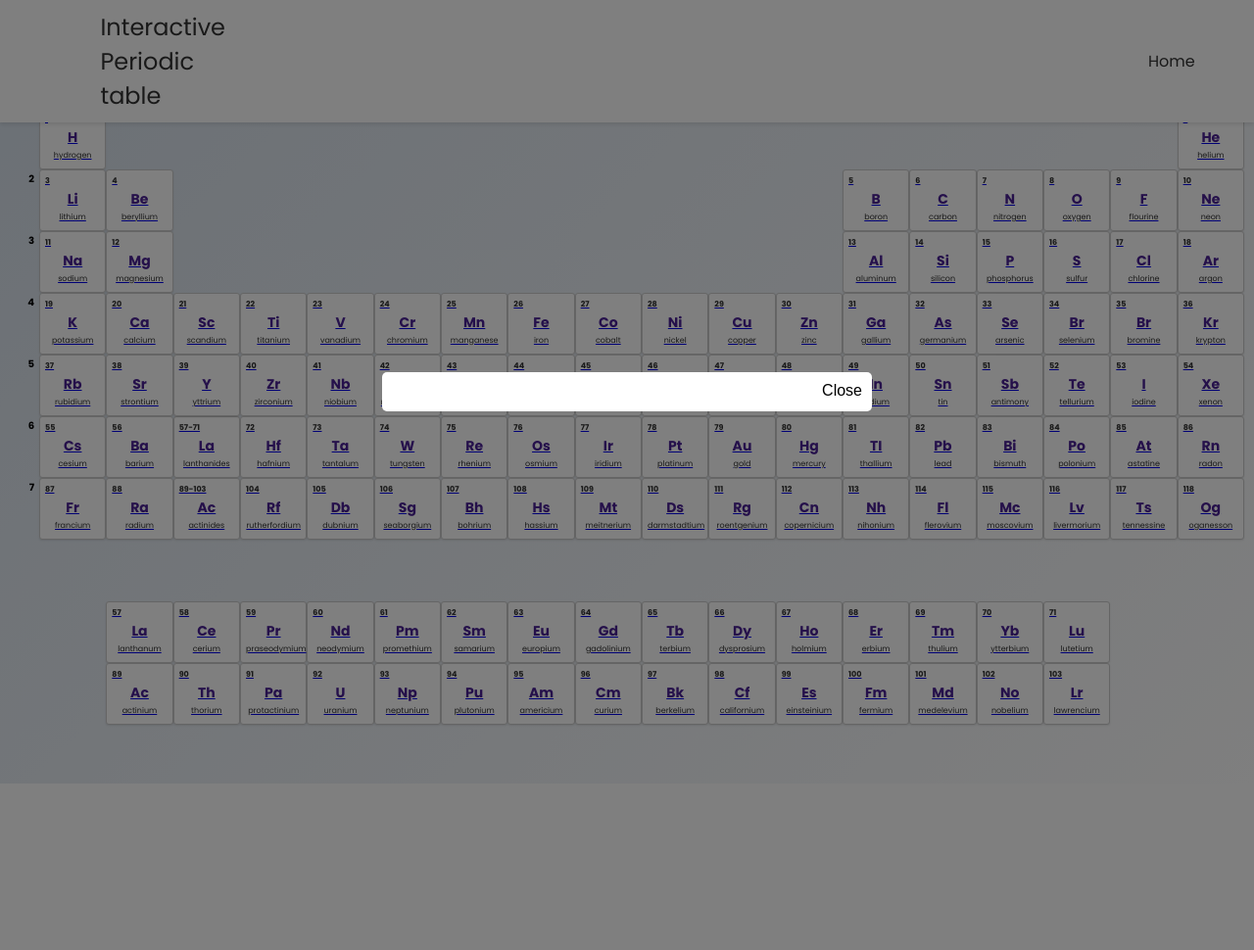
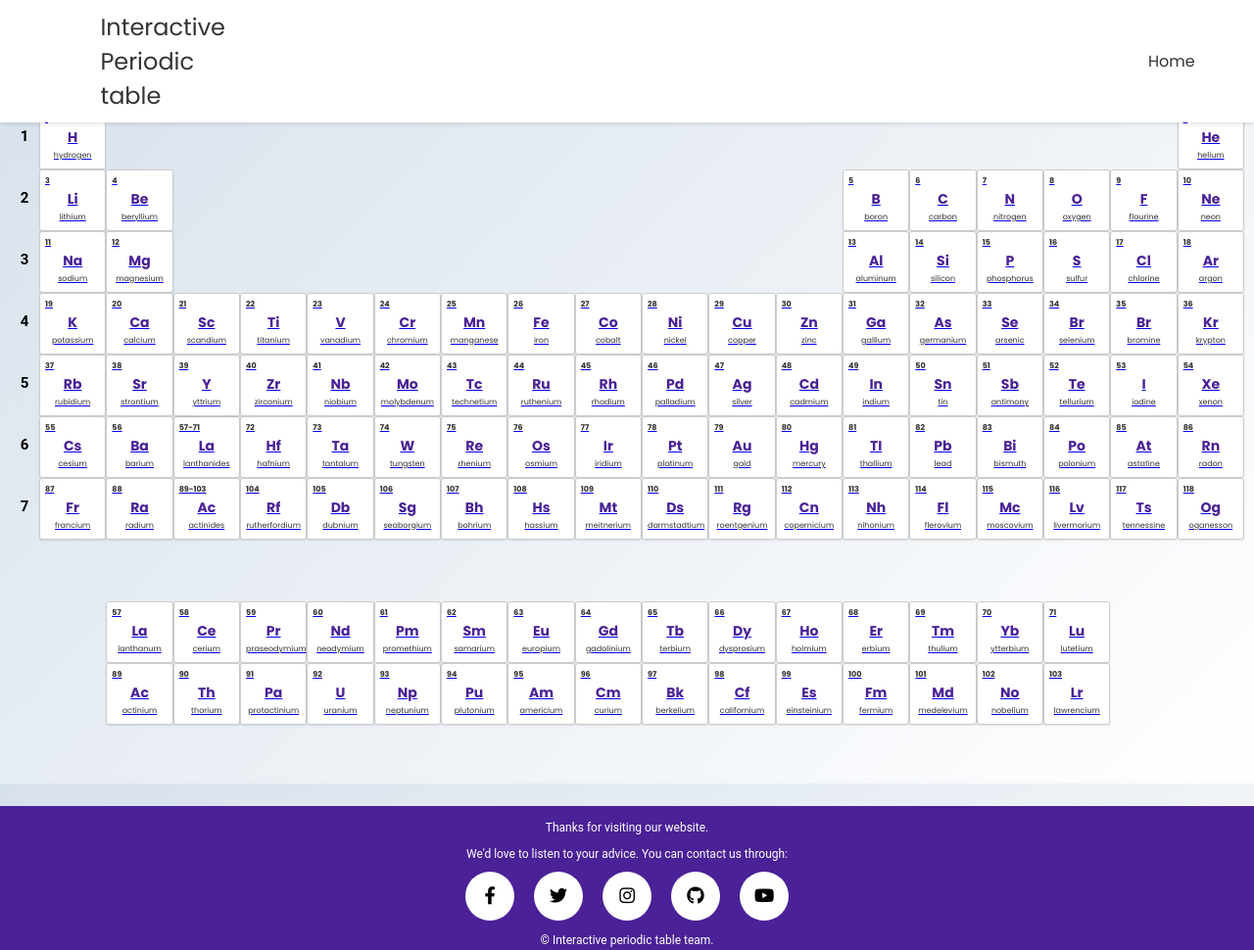
Before and after one commit to M1k3ez/ipt, a Flask app: page / in a window 1280 px wide. Shown: the whole page at 98% size. Before the commit the page ends 800 px from the top, so only its background shows below. Run offline with Flask 3, Linux system fonts and the light colour scheme.

Commit message:
Update modal.js

```diff
--- a/Y13-DTP/app.py
+++ b/Y13-DTP/app.py
@@ -30,6 +30,7 @@ app.config.update(
 mail = Mail(app)
 db.init_app(app)
 
+
 class ContactForm(FlaskForm):
     name = StringField('Name', validators=[
         DataRequired(),
@@ -56,6 +57,7 @@ class ContactForm(FlaskForm):
         Length(max=600)
     ])
     submit = SubmitField('Send Message')
+
 
 @app.route('/')
 def home():
@@ -89,6 +91,7 @@ def home():
         return render_template("home.html", elements=elements)
     except Exception:
         return render_template('404.html'), 500
+
 
 @app.route('/<int:electron>', methods=['GET'])
 def get_element(electron):
--- a/Y13-DTP/static/JS/popup.js
+++ b/Y13-DTP/static/JS/popup.js
@@ -7,26 +7,27 @@ $(document).ready(function() {
             type: 'GET',
             success: function(response) {
                 if (response.error) {
-                    $('#popup-content').html('<p>' + response.error + '</p>');
+                    $('#popup-content').html('<p>' + 404 + '</p>');
                 } else {
                     var content = '<h2>' + response.name + ' (' + response.symbol + ')</h2>';
                     content += '<p>Electron: ' + response.electron + '</p>';
                     content += '<p>Electronegativity: ' + response.enegativity + '</p>';
                     content += '<p>Melting Point: ' + response.meltingpoint + '°C</p>';
                     content += '<p>Boiling Point: ' + response.boilingpoint + '°C</p>';
-                    content += '<p>Details: ' + response.details + '</p>';
                     content += '<p>Year of Discovery: ' + response.ydiscover + '</p>';
+                    content += '<p><a href="' + response.details + '" target="_blank">Details (Press on, NIB.gov)</a></p>';
                     $('#popup-content').html(content);
                 }
-                $('#popup').show();
+                $('.popup').addClass('active');
             },
             error: function(error) {
                 $('#popup-content').html('<p>Error fetching element details.</p>');
-                $('#popup').show();
+                $('.popup').addClass('active');
             }
         });
     });
-    $('#popup-close').click(function() {
-        $('#popup').hide();
+
+    $('.popup .close-btn').click(function() {
+        $('.popup').removeClass('active');
     });
 });
--- a/Y13-DTP/static/css/style.css
+++ b/Y13-DTP/static/css/style.css
@@ -223,7 +223,7 @@ html, body {
 .group-label {
   text-align: center;
   font-weight: bold;
-  font-size: 10px;
+  font-size: 15px;
   padding: 2px 0;
 }
 
@@ -234,8 +234,9 @@ html, body {
 .period-label {
   text-align: right;
   font-weight: bold;
-  font-size: 10px;
-  padding: 2px 5px;
+  font-size: 15px;
+  padding-top: 20px;
+  text-align: center;
 }
 
 .element {
@@ -568,35 +569,63 @@ textarea {
     opacity: 1;
   }
 }
-.popup {
-  display: none;
+/* Scoped CSS for glassmorphism popup */
+.popup-container * {
+  margin: 0;
+  padding: 0;
+  box-sizing: border-box;
+}
+body {
+  font-family: "Roboto", sans-serif;
+}
+.popup-container .popup {
   position: fixed;
-  top: 0;
-  left: 0;
-  width: 100%;
-  height: 100%;
-  background: rgba(0, 0, 0, 0.5);
-  z-index: 1000; /* Ensure the popup is above the navbar */
-  display: flex;
-  justify-content: center;
-  align-items: center;
+  top: -150%;
+  left: 50%;
+  transform: translate(-50%, -50%) scale(1.2);
+  opacity: 0;
+  background: rgba(255, 255, 255, 0.2);
+  border: 1px solid rgba(255, 255, 255, 0.15);
+  box-shadow: inset 0px 0px 20px 5px rgba(255, 255, 255, 0.05);
+  backdrop-filter: blur(8px);
+  -webkit-backdrop-filter: blur(8px);
+  width: 450px;
+  padding: 20px 30px;
+  border-radius: 10px;
+  z-index: 1000;
+  transition: top 0ms ease-in-out 300ms, opacity 300ms ease-in-out 0ms, transform 300ms ease-in-out 0ms;
 }
-
-.popup-inner {
-  background: white;
-  padding: 20px;
-  border-radius: 5px;
-  max-width: 500px;
-  width: 80%;
-  position: relative;
+.popup-container .popup.active {
+  top: 50%;
+  transform: translate(-50%, -50%) scale(1);
+  opacity: 1;
+  transition: top 0ms ease-in-out 0ms, opacity 300ms ease-in-out 0ms, transform 300ms ease-in-out 0ms;
 }
-
-.popup-close {
+.popup-container .popup .close-btn {
   position: absolute;
   top: 10px;
   right: 10px;
-  background: none;
-  border: none;
-  font-size: 16px;
+  width: 25px;
+  height: 25px;
+  font-size: 18px;
+  text-align: center;
+  line-height: 25px;
+  color: #000;
+  background: rgba(255, 255, 255, 0.15);
+  border-radius: 50%;
   cursor: pointer;
 }
+.popup-container .popup h1 {
+  font-size: 35px;
+  text-align: center;
+  margin: 10px 0px 20px;
+  color: #000;
+}
+.popup-container .popup p {
+  color: #000;
+  font-size: 17px;
+}
+.popup-container .popup a {
+  color: #000; /* Change this to modify the link text color */
+  text-decoration: none; /* Change this to modify the link underline style */
+}
--- a/Y13-DTP/templates/home.html
+++ b/Y13-DTP/templates/home.html
@@ -47,10 +47,9 @@
     {% endfor %}
 </div>
 
-<!-- Popup Structure -->
-<div id="popup" class="popup">
-    <div class="popup-inner">
-        <button id="popup-close" class="popup-close">Close</button>
+<div class="popup-container">
+    <div id="popup" class="popup">
+        <div class="close-btn">&times;</div>
         <div id="popup-content"></div>
     </div>
 </div>
```
